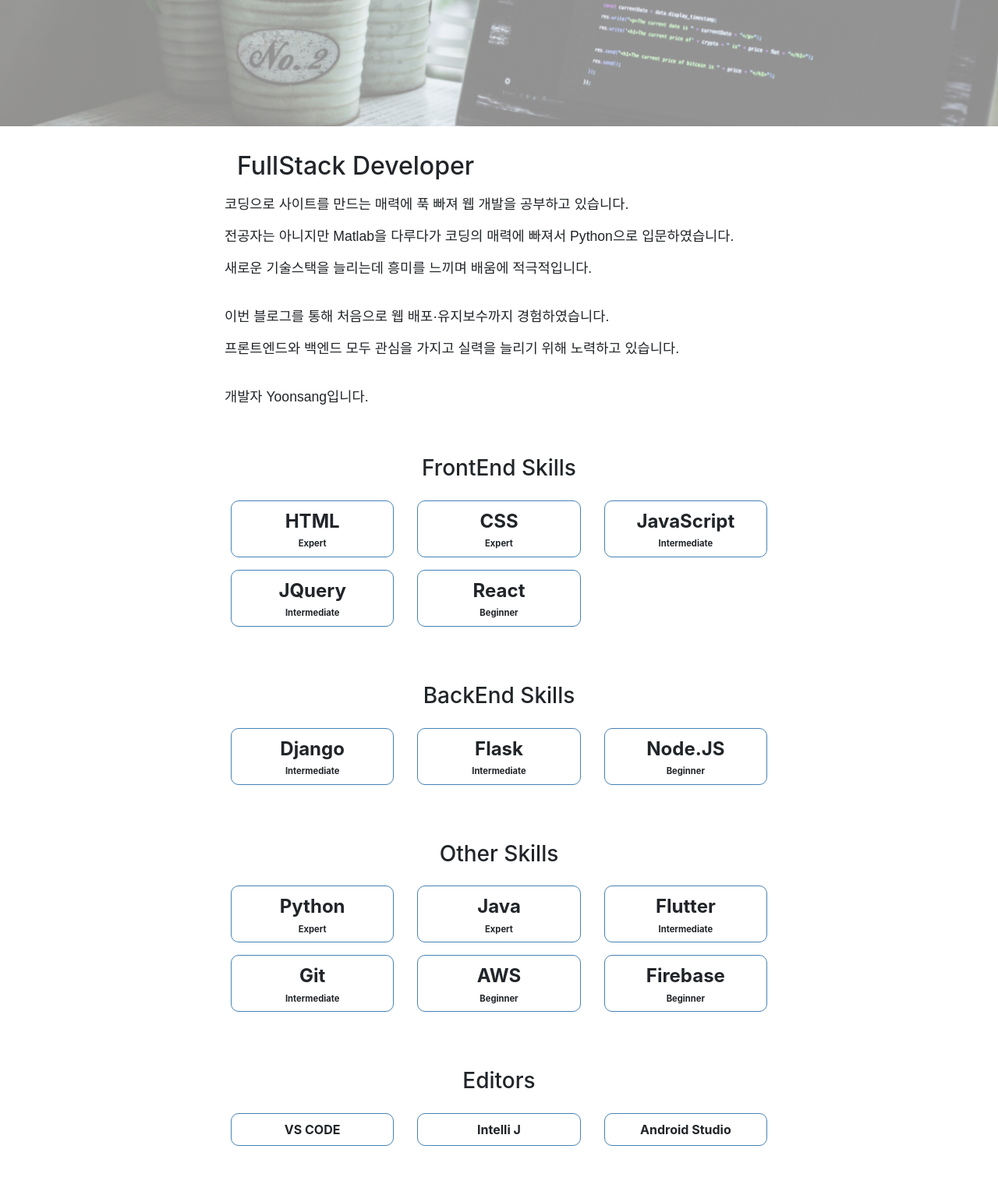
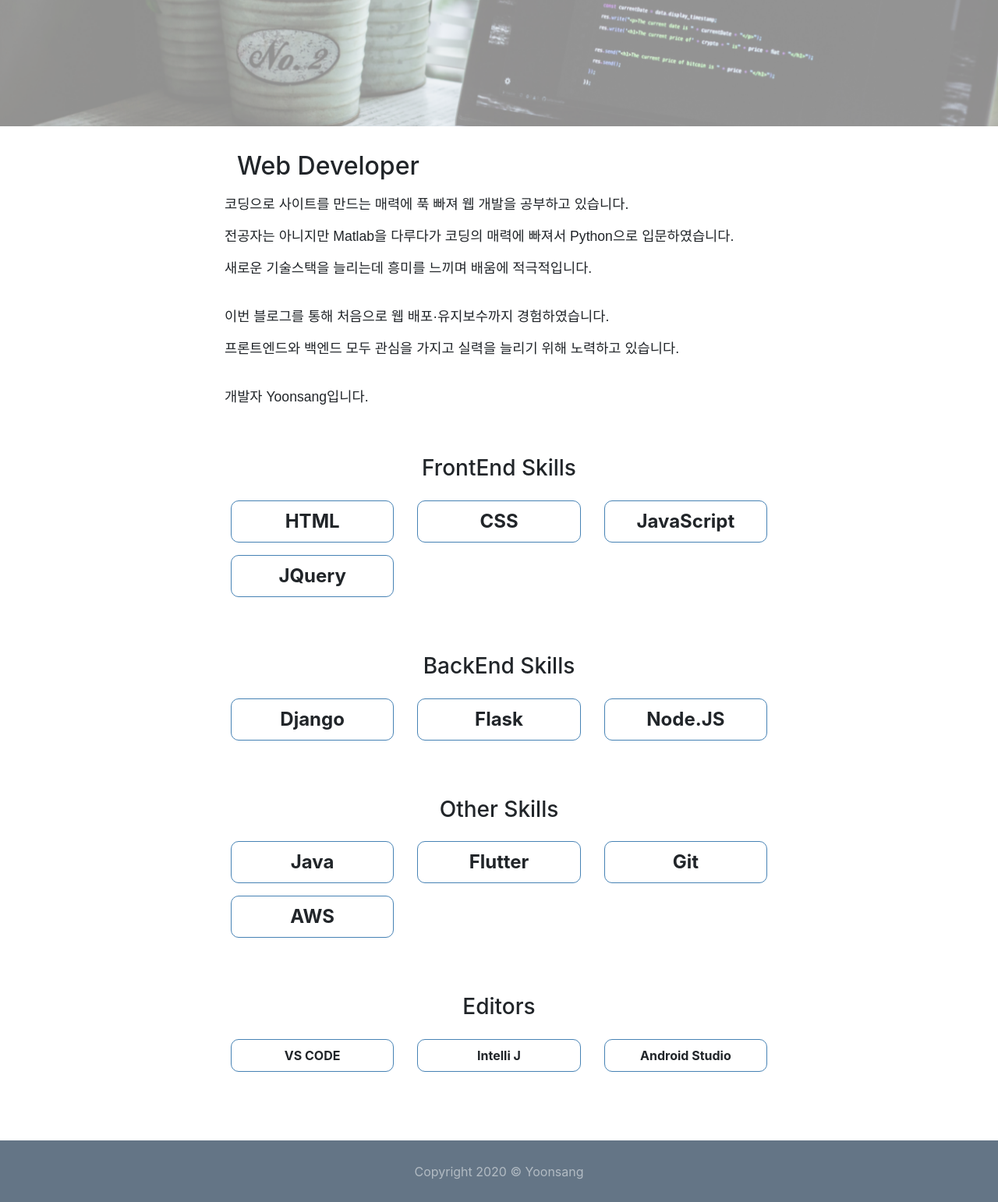
Before and after one commit to yoonsangkwak/Alog_Project, a Django app: page /alog/about/ in a window 1280 px wide. Shown: the part 338-1880 px from the top of the page at 78% size. Run offline with Django 3.2, Linux system fonts and the light colour scheme; some libraries are stand-ins or nearby versions.

Commit message:
update: skill-item modify

```diff
--- a/templates/alog/about.html
+++ b/templates/alog/about.html
@@ -7,7 +7,7 @@
 </head>
 {% block content %}
 <div class="name-profile">
-    <h2>FullStack Developer</h2>
+    <h2>Web Developer</h2>
     <div class="introduce-profile">
         <p>코딩으로 사이트를 만드는 매력에 푹 빠져 웹 개발을 공부하고 있습니다.</p>
         <p>전공자는 아니지만 Matlab을 다루다가 코딩의 매력에 빠져서 Python으로 입문하였습니다.</p>
@@ -25,23 +25,15 @@
     <ul class="skill-list">
         <li class="skill-item">
             <div class="skill-item-text">HTML</div>
-            <div class="skill-level">Expert</div>
         </li>
         <li class="skill-item">
             <div class="skill-item-text">CSS</div>
-            <div class="skill-level">Expert</div>
         </li>
         <li class="skill-item">
             <div class="skill-item-text">JavaScript</div>
-            <div class="skill-level">Intermediate</div>
         </li>
         <li class="skill-item">
             <div class="skill-item-text">JQuery</div>
-            <div class="skill-level">Intermediate</div>
-        </li>
-        <li class="skill-item">
-            <div class="skill-item-text">React</div>
-            <div class="skill-level">Beginner</div>
         </li>
     </ul>
 </div>
@@ -51,15 +43,12 @@
     <ul class="skill-list">
         <li class="skill-item">
             <div class="skill-item-text">Django</div>
-            <div class="skill-level">Intermediate</div>
         </li>
         <li class="skill-item">
             <div class="skill-item-text">Flask</div>
-            <div class="skill-level">Intermediate</div>
         </li>
         <li class="skill-item">
             <div class="skill-item-text">Node.JS</div>
-            <div class="skill-level">Beginner</div>
         </li>
     </ul>
 </div>
@@ -68,28 +57,16 @@
     <h3 class="skill-title">Other Skills</h3>
     <ul class="skill-list">
         <li class="skill-item">
-            <div class="skill-item-text">Python</div>
-            <div class="skill-level">Expert</div>
-        </li>
-        <li class="skill-item">
             <div class="skill-item-text">Java</div>
-            <div class="skill-level">Expert</div>
         </li>
         <li class="skill-item">
             <div class="skill-item-text">Flutter</div>
-            <div class="skill-level">Intermediate</div>
         </li>
         <li class="skill-item">
             <div class="skill-item-text">Git</div>
-            <div class="skill-level">Intermediate</div>
         </li>
         <li class="skill-item">
             <div class="skill-item-text">AWS</div>
-            <div class="skill-level">Beginner</div>
-        </li>
-        <li class="skill-item">
-            <div class="skill-item-text">Firebase</div>
-            <div class="skill-level">Beginner</div>
         </li>
     </ul>
 </div>
```
